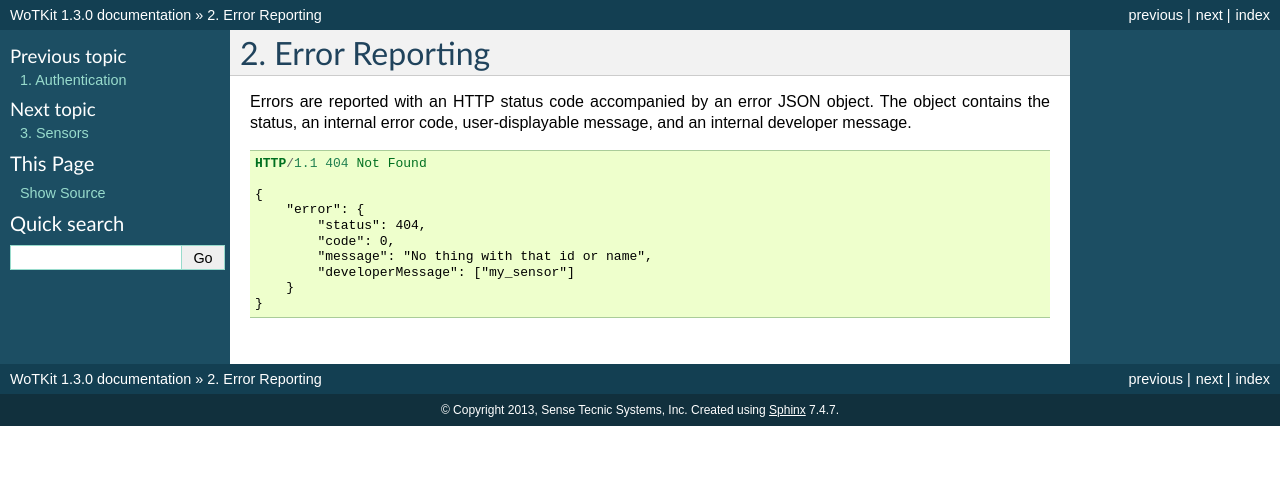
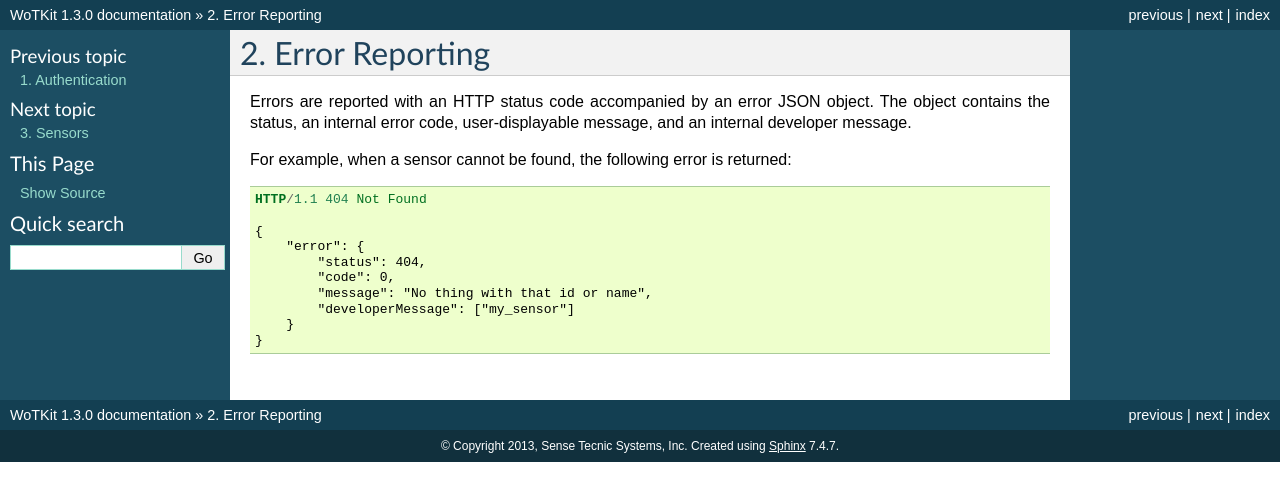
Before and after one commit to SenseTecnic/wotkit-docs, a Sphinx documentation site: the page built from source/api_error_reporting.rst, in a window 1280 px wide. Shown: the top 501 px of the page. Built offline with Sphinx 7.4.7, drawn with Linux system fonts in a browser that asks for light colours; formulas are drawn with MathJax 3; pages that are not in the unit, such as notebooks, are missing from menus.

Commit message:
updated error reporting example

```diff
--- a/source/api_error_reporting.rst
+++ b/source/api_error_reporting.rst
@@ -5,6 +5,8 @@ Error Reporting
 
 Errors are reported with an HTTP status code accompanied by an error JSON object.
 The object contains the status, an internal error code, user-displayable message, and an internal developer message.
+
+For example, when a sensor cannot be found, the following error is returned:
 
 .. code-block:: guess
 
```
